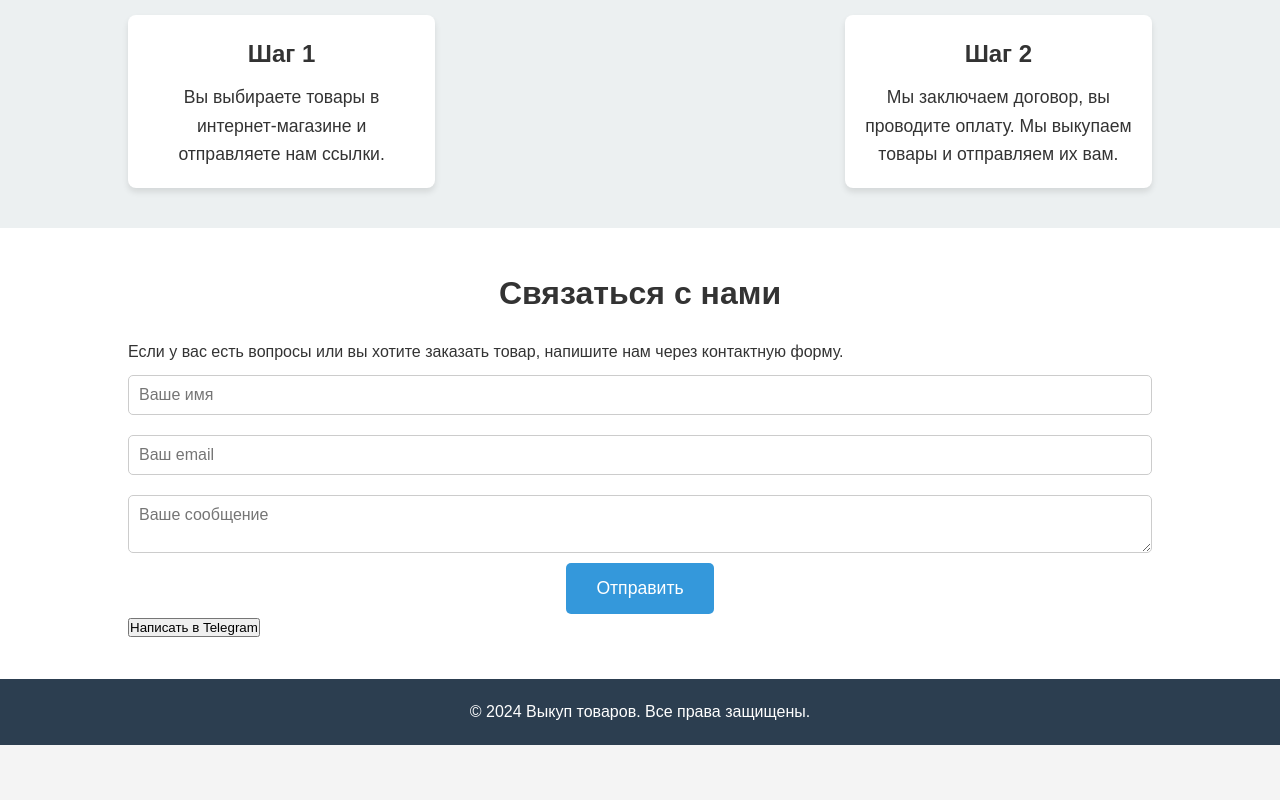
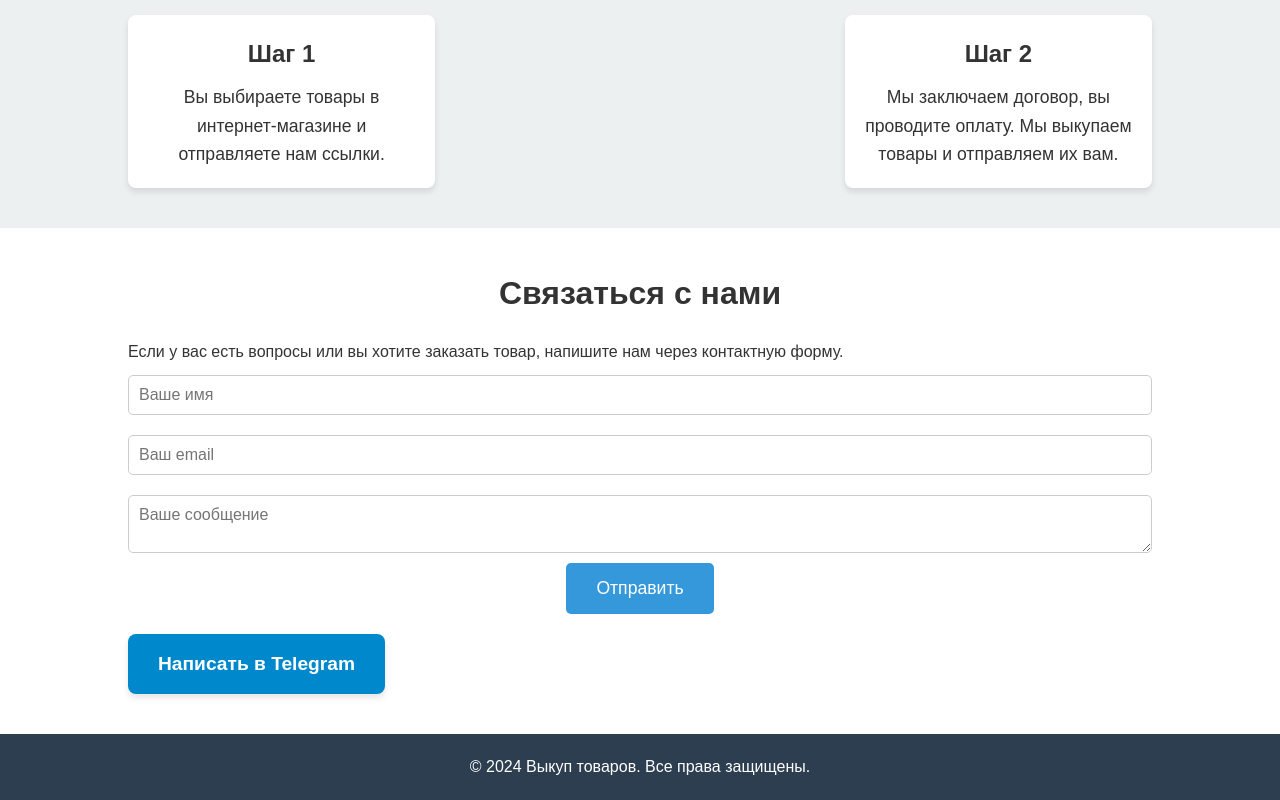
Before and after one commit to ambre101/MYLP, a plain HTML site: page index.html in a window 1280 px wide. Shown: the part 511-1311 px from the top of the page. Before the commit the page ends 1256 px from the top, so only its background shows below. Drawn offline with Linux system fonts and the light colour scheme.

Commit message:
Обновлены HTML и стили на главной странице

```diff
--- a/index.html
+++ b/index.html
@@ -41,8 +41,8 @@
                 <button type="submit">Отправить</button>
             </form>
             <!-- Кнопка для перехода в Telegram -->
-            <a href="https://t.me/order_express_bot" target="_blank">
-                <button>Написать в Telegram</button>
+            <a href="https://t.me/order_express_bot" target="_blank" class="telegram-button">
+                Написать в Telegram
             </a>
         </div>
     </section>
--- a/styles.css
+++ b/styles.css
@@ -113,6 +113,32 @@ form button:hover {
     background-color: #2980b9;
 }
 
+/* Стили для кнопки перехода в Telegram */
+.telegram-button {
+    display: inline-block;
+    padding: 15px 30px;
+    margin-top: 20px;
+    background-color: #0088cc; /* Цвет фона (голубой) */
+    color: white; /* Цвет текста */
+    font-size: 1.2em;
+    font-weight: bold;
+    text-align: center;
+    border-radius: 8px;
+    text-decoration: none;
+    box-shadow: 0 4px 6px rgba(0, 0, 0, 0.1);
+    transition: background-color 0.3s ease, transform 0.3s ease;
+}
+
+.telegram-button:hover {
+    background-color: #005f80; /* Цвет фона при наведении */
+    transform: scale(1.1); /* Увеличение кнопки */
+}
+
+.telegram-button:active {
+    background-color: #003f5f; /* Цвет фона при нажатии */
+    transform: scale(1); /* Возвращаем в нормальный размер */
+}
+
 /* Подвал */
 footer {
     background-color: #2c3e50;
```
